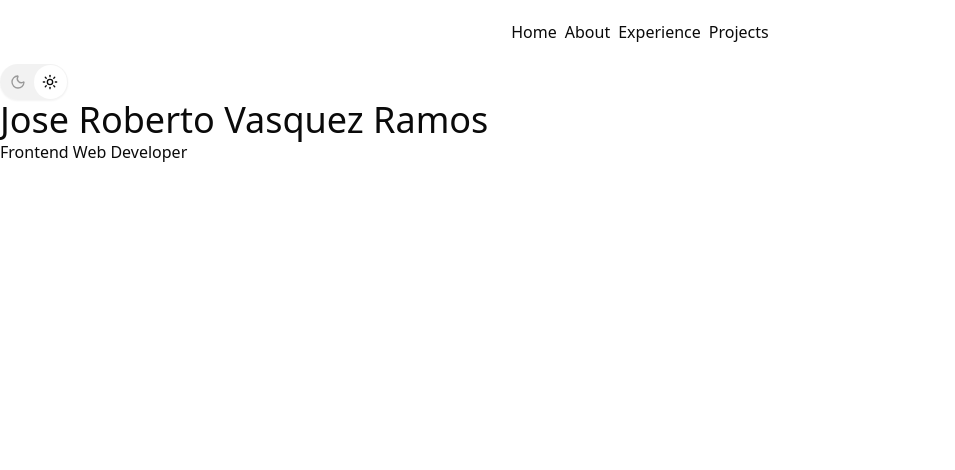
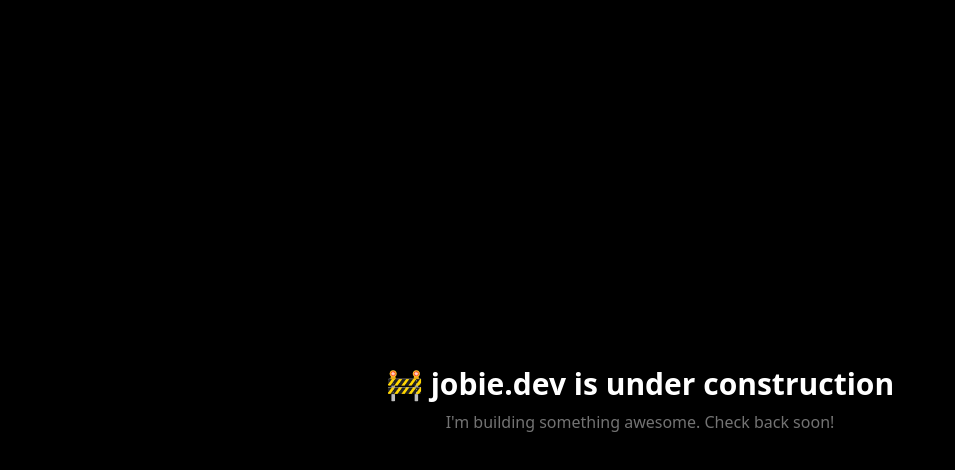
Before and after one commit to engrjvramos/jobie.dev, a Next.js app: page / in a window 1280 px wide. Shown: the top 470 px of the page, without its empty margins (0-955 px from the left). Built offline with nearby package versions, Linux system fonts and the light colour scheme.

Commit message:
chore: add under construction page

```diff
--- a/src/app/(app)/layout.tsx
+++ /dev/null
@@ -1,11 +0,0 @@
-import Header from '@/components/header';
-import React from 'react';
-
-export default function PageLayout({ children }: { children: React.ReactNode }) {
-  return (
-    <div className="mx-auto min-h-dvh max-w-[1440px]">
-      <Header />
-      {children}
-    </div>
-  );
-}
--- a/src/app/(app)/page.tsx
+++ b/src/app/(app)/page.tsx
@@ -1,12 +1,10 @@
-import ThemeToggler from '@/components/theme-toggler';
-
 export default function Home() {
   return (
-    <div className="">
-      <ThemeToggler />
-
-      <h1 className="text-4xl">Jose Roberto Vasquez Ramos</h1>
-      <h2>Frontend Web Developer</h2>
+    <div className="flex h-screen items-center justify-center bg-black px-4 text-center text-white">
+      <div>
+        <h1 className="text-3xl font-bold">🚧 jobie.dev is under construction</h1>
+        <p className="text-muted-foreground mt-2">I&apos;m building something awesome. Check back soon!</p>
+      </div>
     </div>
   );
 }
```
